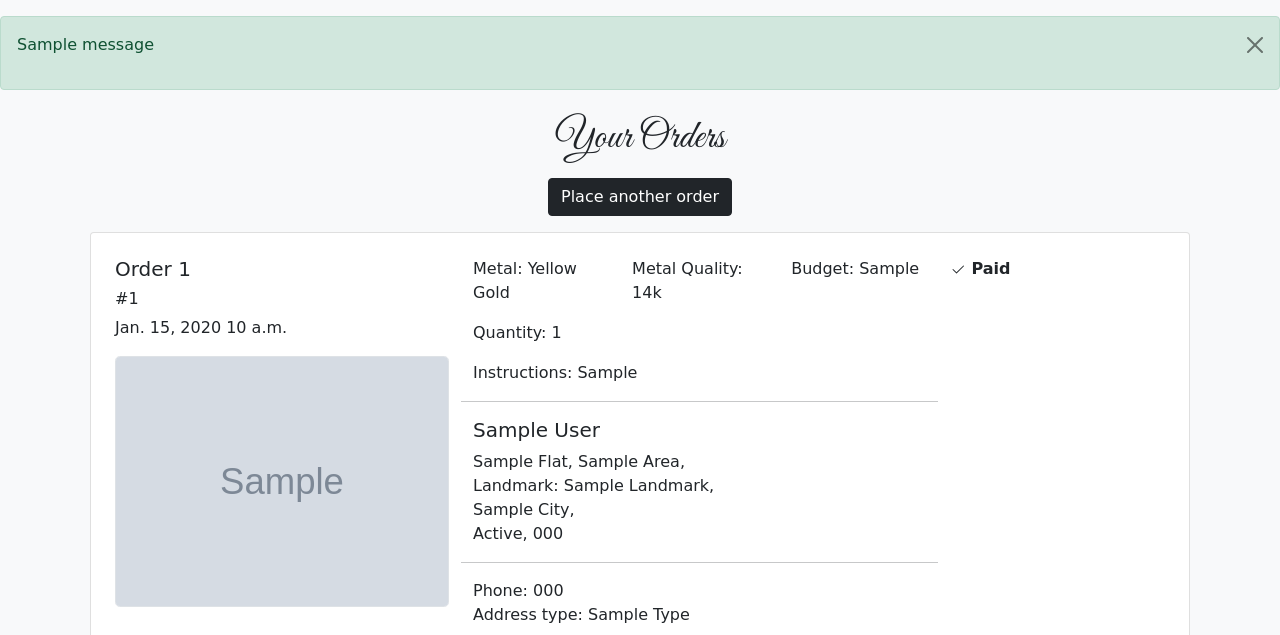
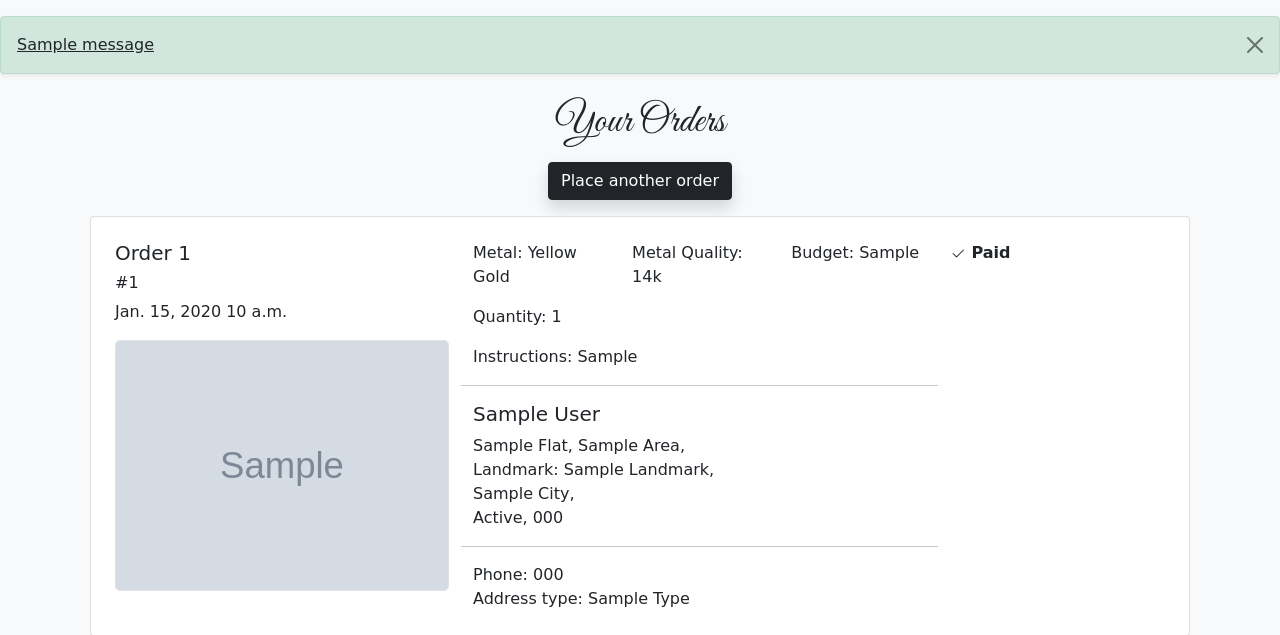
Before and after one commit to MrinalKarmokar/Capella, a Django app: template templates/order/your_order.html in a window 1280 px wide. Shown: the part 138-773 px from the top of the page. Run offline with Django 3.2, Linux system fonts and the light colour scheme; tables that the repository leaves empty hold one stand-in row (values such as "Sample post"); the template is opened without the code that fills it: values that come from a table or form of the project are taken from there, most other values are stand-ins (such as "Sample title", 1, 10 or a date in 2020); grey boxes marked "Sample" are stand-in pictures; one stand-in notice (Sample message) is shown; some libraries are stand-ins or nearby versions; some web fonts are replaced.

Commit message:
changes in user order view page

```diff
--- a/order/views.py
+++ b/order/views.py
@@ -96,9 +96,11 @@ def your_order_view(request, *args, **kwargs):
 
     try:
         gold_diamond_order_ins = ornamentOrder.objects.filter(account_id=id).all()
+        order_id_list = []
         for data in gold_diamond_order_ins:
             if data.approved and not data.paid:
-                messages.info(request, f"Order Approved for Order No. {data.order_id}")
+                order_id_list.append(data.order_id)
+                messages.info(request, f"Order Approved for Order No. #{data.order_id}")
 
         context = {
             'ornament_orders': gold_diamond_order_ins,
@@ -113,6 +115,7 @@ def your_order_view(request, *args, **kwargs):
             'state': state,
             'zip': zip,
             'type': type,
+            'order_id_list': order_id_list,
         }
 
         return render(request, 'order/your_order.html', context)
--- a/templates/order/your_order.html
+++ b/templates/order/your_order.html
@@ -17,9 +17,13 @@
 
 <!-- alerts -->
 {% for message in messages %}
-<div class="alert alert-{{ message.tags }} alert-dismissible fade show" role="alert">
-    <p>{{message}}</p>
-    <button type="button" class="btn-close" data-bs-dismiss="alert" aria-label="Close"></button>
+<div class="alert alert-{{ message.tags }} alert-dismissible fade show shadow-sm" role="alert">
+    {% for data in order_id_list %}
+        {% if forloop.counter == forloop.parentloop.counter %}
+        <a class="link-dark" href="#{{data}}">{{message}}</a>
+        <button type="button" class="btn-close" data-bs-dismiss="alert" aria-label="Close"></button>
+        {% endif %}
+    {% endfor %}
 </div>
 {% endfor %}
 
@@ -30,10 +34,10 @@
 <div class="container">
     {% for data in ornament_orders %}
     {% if forloop.counter == 1 %}
-        <p class="text-center mb-3"><a href="{% url 'place_order' %}" class="btn btn-dark">Place another order</a></p>
+        <p class="text-center mb-3"><a href="{% url 'place_order' %}" class="btn btn-dark shadow">Place another order</a></p>
     {% endif %}
     <div class="card p-2 m-2">
-        <div class="card-body">
+        <div id="{{data.order_id}}" class="card-body">
             <div class="row">
                 <div class="col-4">
                     <h5>Order {{forloop.counter}}</h5>
```
